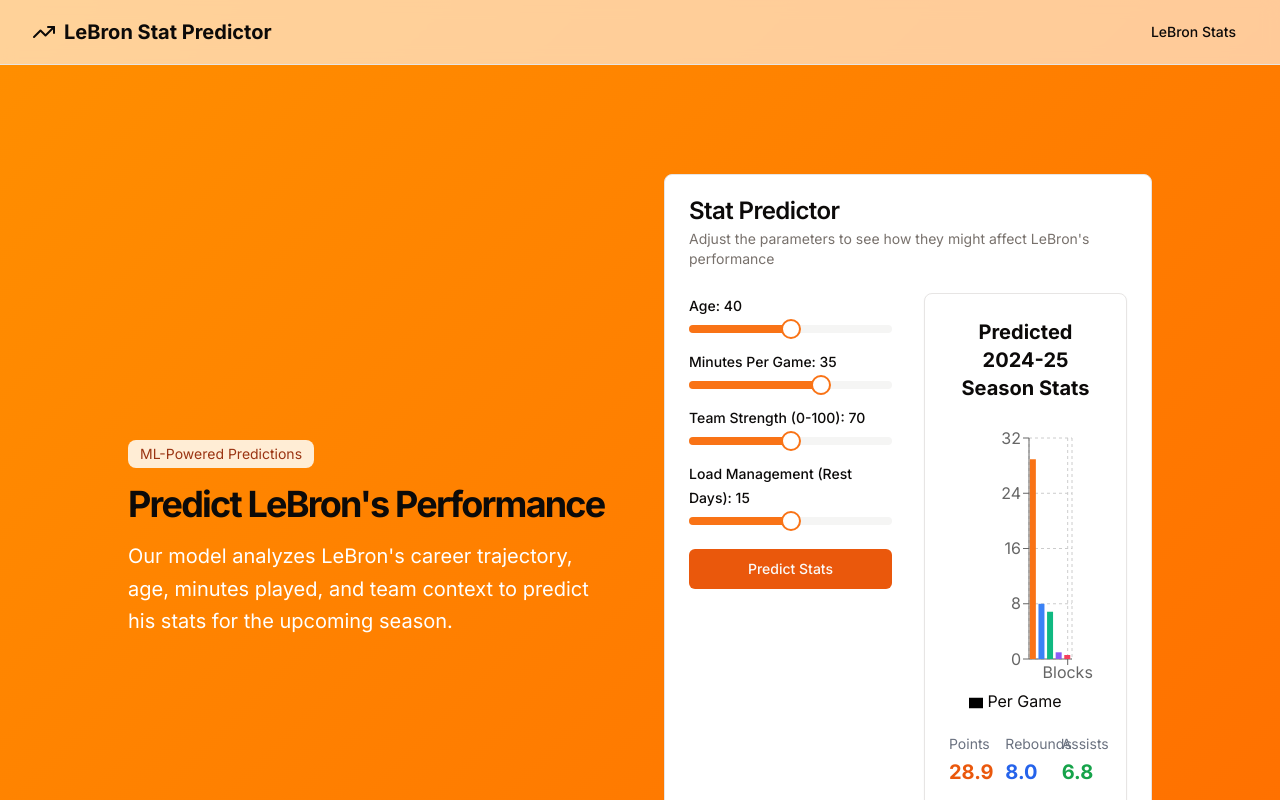
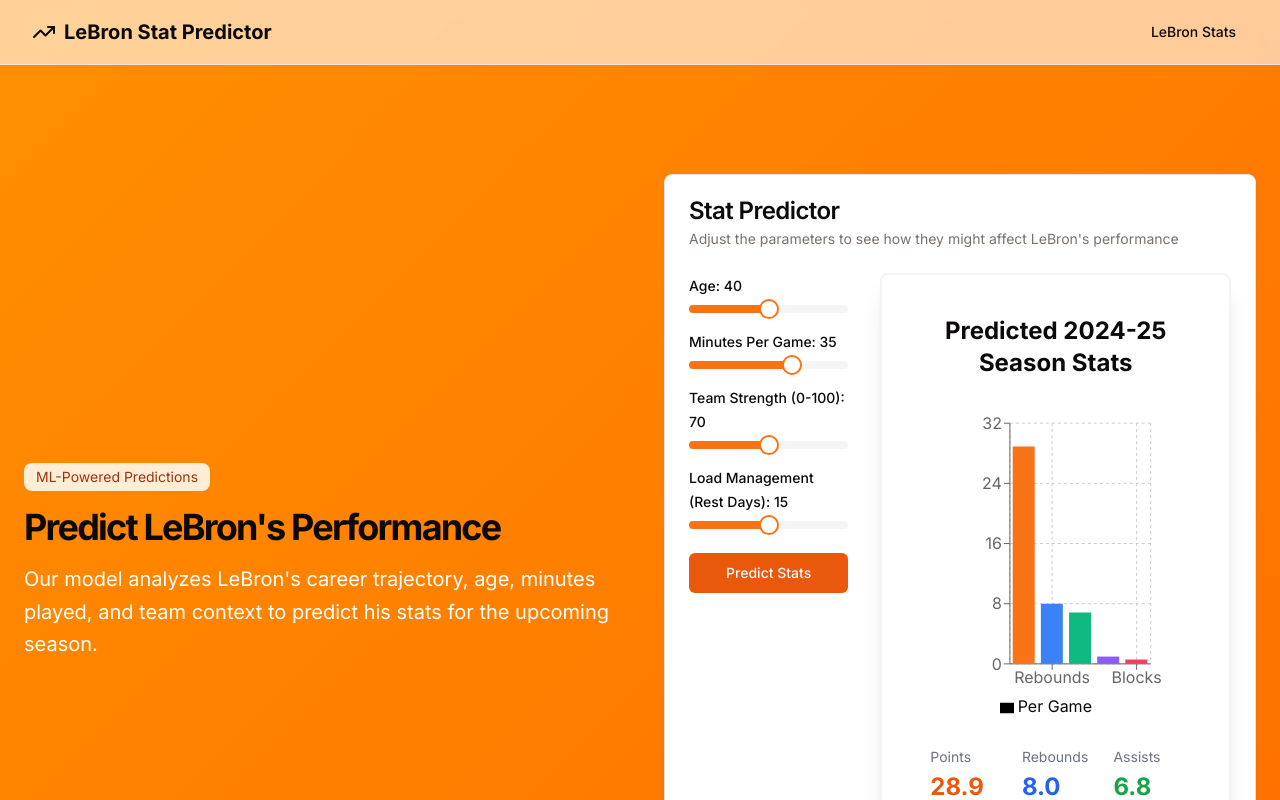
Before and after one commit to nicholaschen09/lebron-stat-predictor, a Next.js app: page / in a window 1280 px wide. Both pictures are taken after a click on the button "Predict Stats". Shown: the part 623-1423 px from the top of the page. Built offline with nearby package versions, Linux system fonts and the light colour scheme.

Commit message:
fix spacing for my project view

```diff
--- a/app/page.tsx
+++ b/app/page.tsx
@@ -66,7 +66,7 @@ export default function Home() {
 
         <section id="predictor" className="w-full py-12 md:py-24 lg:py-32">
           <div className="container px-4 md:px-6">
-            <div className="mx-auto grid max-w-5xl items-center gap-6 py-12 lg:grid-cols-2 lg:gap-12">
+            <div className="mx-auto grid max-w-7xl items-center gap-6 py-12 lg:grid-cols-2 lg:gap-12">
               <div className="space-y-4">
                 <div className="inline-block rounded-lg bg-orange-100 px-3 py-1 text-sm text-orange-800">
                   ML-Powered Predictions
@@ -77,8 +77,8 @@ export default function Home() {
                   his stats for the upcoming season.
                 </p>
               </div>
-              <div className="flex flex-col gap-2 min-h-[450px]">
-                <Card>
+              <div className="flex flex-col gap-2 min-h-[450px] w-full">
+                <Card className="w-full">
                   <CardHeader>
                     <CardTitle>Stat Predictor</CardTitle>
                     <CardDescription>
--- a/components/stat-predictor-form.tsx
+++ b/components/stat-predictor-form.tsx
@@ -63,8 +63,8 @@ export default function StatPredictorForm() {
     : []
 
   return (
-    <div className="grid grid-cols-1 md:grid-cols-2 gap-8">
-      <div className="space-y-6">
+    <div className="grid grid-cols-1 md:grid-cols-12 gap-8">
+      <div className="md:col-span-4 space-y-6">
         <div className="space-y-4">
           <div className="space-y-2">
             <Label htmlFor="age">Age: {age}</Label>
@@ -110,11 +110,12 @@ export default function StatPredictorForm() {
       </div>
 
       {prediction && (
-        <Card className="h-fit">
-          <CardContent className="pt-6">
-            <div className="space-y-4">
-              <h3 className="text-xl font-bold text-center">Predicted 2024-25 Season Stats</h3>
-              <div className="h-[300px] w-full">
+        <div className="md:col-span-8 flex items-center">
+          <Card className="w-full max-w-3xl h-fit shadow-xl border-2 border-gray-100 mx-auto">
+            <CardContent className="pt-10 pb-10 px-12 space-y-8">
+              <div className="space-y-6">
+                <h3 className="text-2xl font-bold text-center">Predicted 2024-25 Season Stats</h3>
+                <div className="h-[320px] w-full">
                   <ResponsiveContainer width="100%" height="100%">
                     <BarChart data={chartData} margin={{ top: 20, right: 30, left: 20, bottom: 5 }}>
                       <CartesianGrid strokeDasharray="3 3" />
@@ -126,35 +127,36 @@ export default function StatPredictorForm() {
                     </BarChart>
                   </ResponsiveContainer>
                 </div>
-              <div className="grid grid-cols-2 gap-4 sm:grid-cols-3 mt-4">
+                <div className="grid grid-cols-2 gap-6 sm:grid-cols-3 mt-8">
                   <div className="space-y-1">
                     <p className="text-sm text-gray-500">Points</p>
-                  <p className="text-xl font-bold text-orange-600">{prediction.points.toFixed(1)}</p>
+                    <p className="text-2xl font-bold text-orange-600">{prediction.points.toFixed(1)}</p>
                   </div>
                   <div className="space-y-1">
                     <p className="text-sm text-gray-500">Rebounds</p>
-                  <p className="text-xl font-bold text-blue-600">{prediction.rebounds.toFixed(1)}</p>
+                    <p className="text-2xl font-bold text-blue-600">{prediction.rebounds.toFixed(1)}</p>
                   </div>
                   <div className="space-y-1">
                     <p className="text-sm text-gray-500">Assists</p>
-                  <p className="text-xl font-bold text-green-600">{prediction.assists.toFixed(1)}</p>
+                    <p className="text-2xl font-bold text-green-600">{prediction.assists.toFixed(1)}</p>
                   </div>
                   <div className="space-y-1">
                     <p className="text-sm text-gray-500">Steals</p>
-                  <p className="text-xl font-bold text-purple-600">{prediction.steals.toFixed(1)}</p>
+                    <p className="text-2xl font-bold text-purple-600">{prediction.steals.toFixed(1)}</p>
                   </div>
                   <div className="space-y-1">
                     <p className="text-sm text-gray-500">Blocks</p>
-                  <p className="text-xl font-bold text-pink-600">{prediction.blocks.toFixed(1)}</p>
+                    <p className="text-2xl font-bold text-pink-600">{prediction.blocks.toFixed(1)}</p>
                   </div>
                   <div className="space-y-1">
                     <p className="text-sm text-gray-500">Games</p>
-                  <p className="text-xl font-bold">{82 - restDays}</p>
+                    <p className="text-2xl font-bold">{82 - restDays}</p>
                   </div>
                 </div>
               </div>
             </CardContent>
           </Card>
+        </div>
       )}
     </div>
   )
```
Lines whose indentation alone changed are shown as unchanged.
